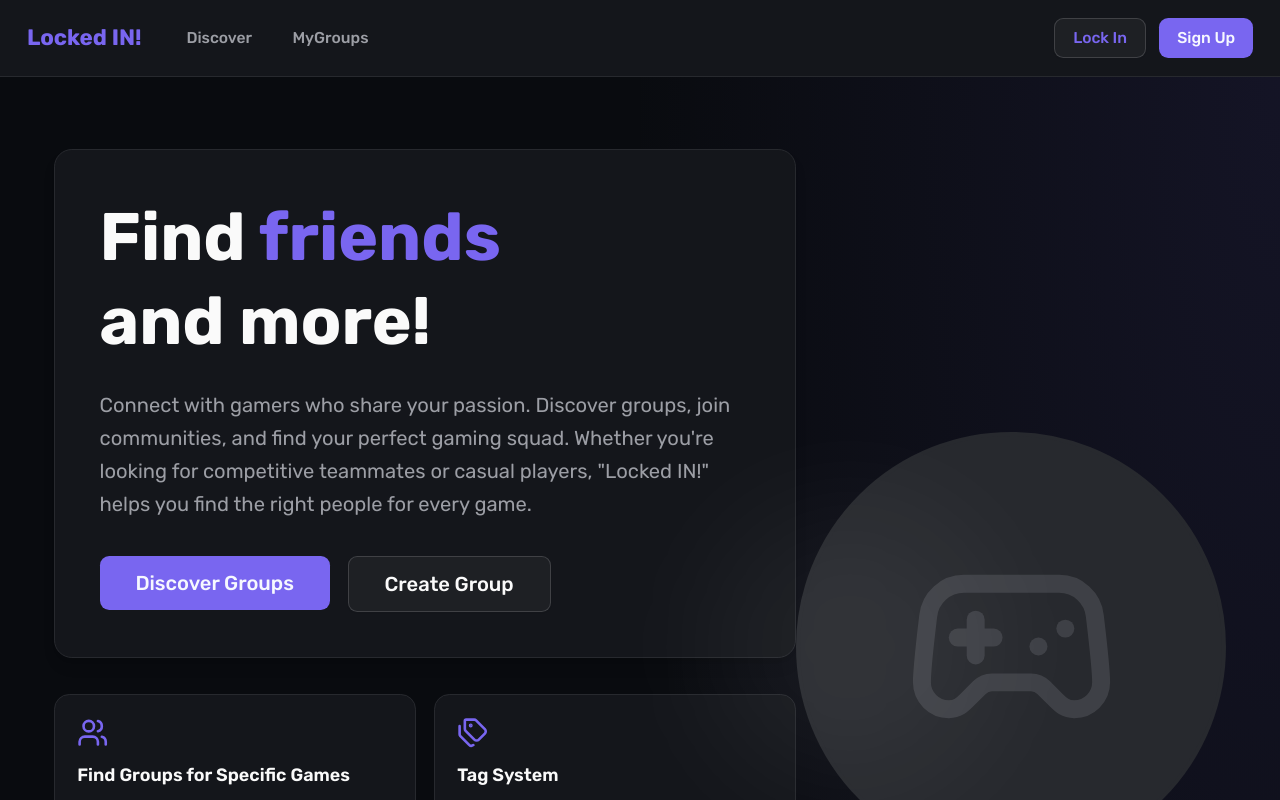
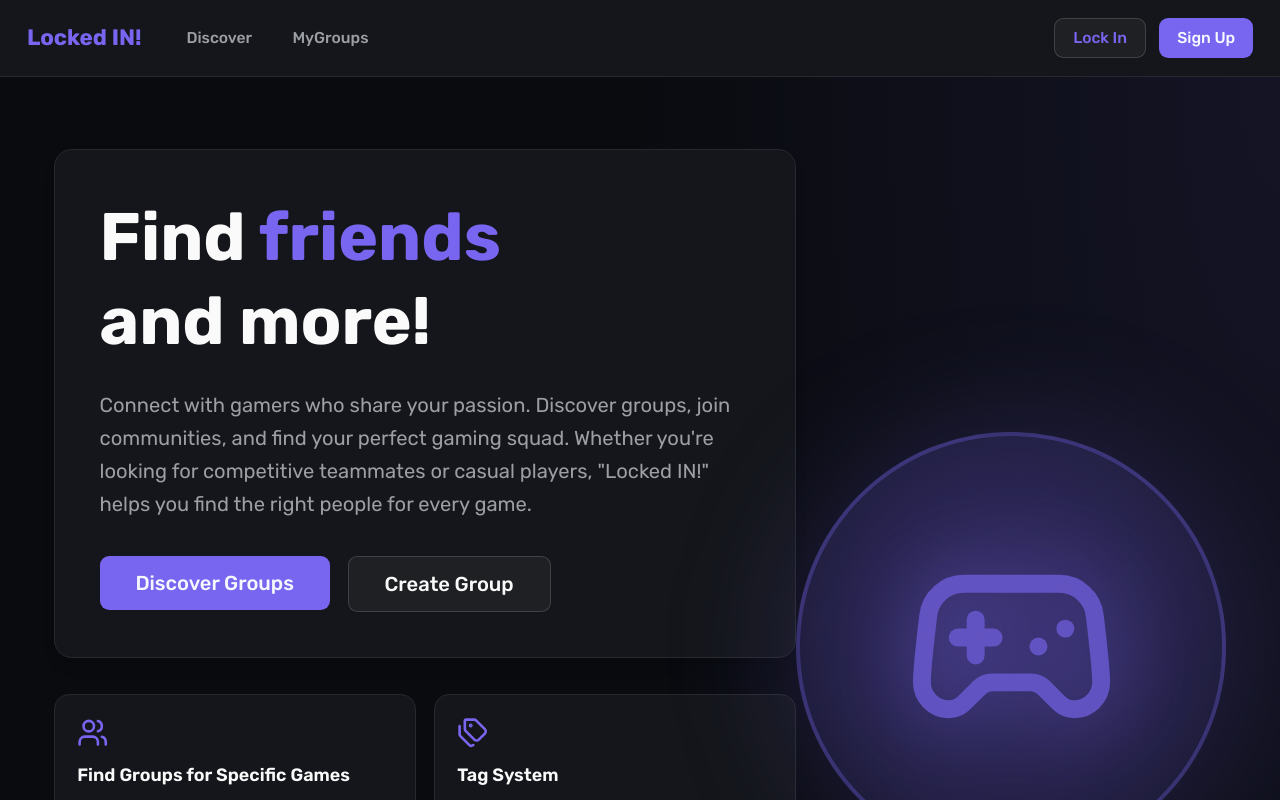
Before and after one commit to LockedInCorp/Locked_IN, a React (Vite) app in the folder Locked_IN/locked_in_frontend/: page / in a window 1280 px wide. Built offline with nearby package versions, Linux system fonts and the light colour scheme.

Commit message:
Upgraded gamepad icon on home page

```diff
--- a/Locked_IN/locked_in_frontend/src/pages/Home.tsx
+++ b/Locked_IN/locked_in_frontend/src/pages/Home.tsx
@@ -109,10 +109,11 @@ export default function Home() {
 
                     <div className="flex-1 flex items-center justify-center max-w-2xl">
                         <div className="relative">
-                        <div className="w-96 h-96 rounded-full bg-muted border-4 border-border flex items-center justify-center">
-                            <Gamepad2 className="size-48 text-muted-foreground opacity-20" />
+                            <div className="absolute inset-0 w-96 h-96 rounded-full bg-primary/20 blur-3xl" />
+
+                            <div className="relative w-96 h-96 rounded-full bg-linear-to-br from-primary/15 to-primary/5 border-4 border-primary/30 flex items-center justify-center">
+                                <Gamepad2 className="size-48 text-primary opacity-70 drop-shadow-[0_0_40px_var(--primary)]" />
                             </div>
-                        <div className="absolute -left-20 top-1/2 -translate-y-1/2 w-64 h-64 bg-foreground/5 blur-3xl rounded-full" />
                         </div>
                     </div>
                 </div>
```
Lines whose indentation alone changed are shown as unchanged.
